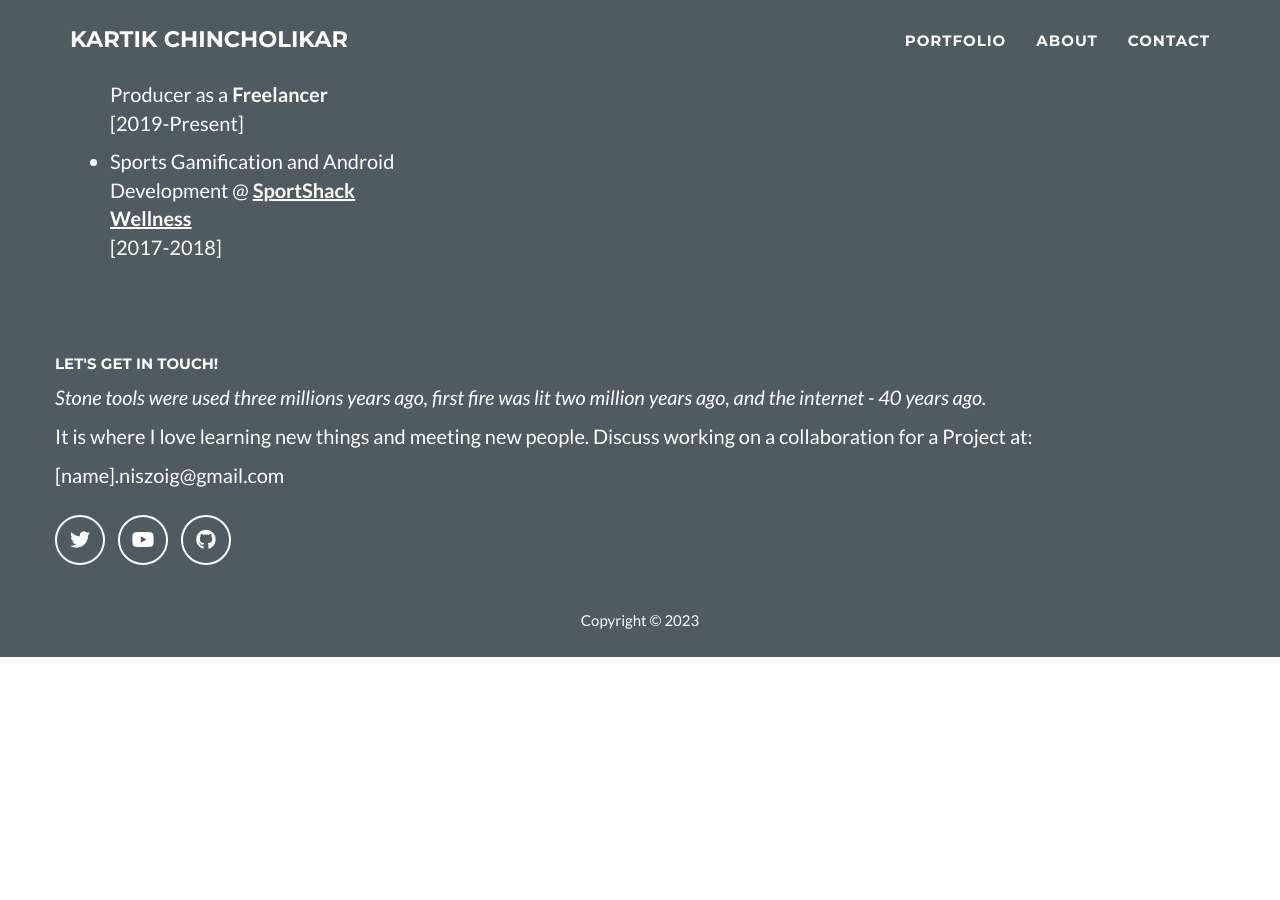
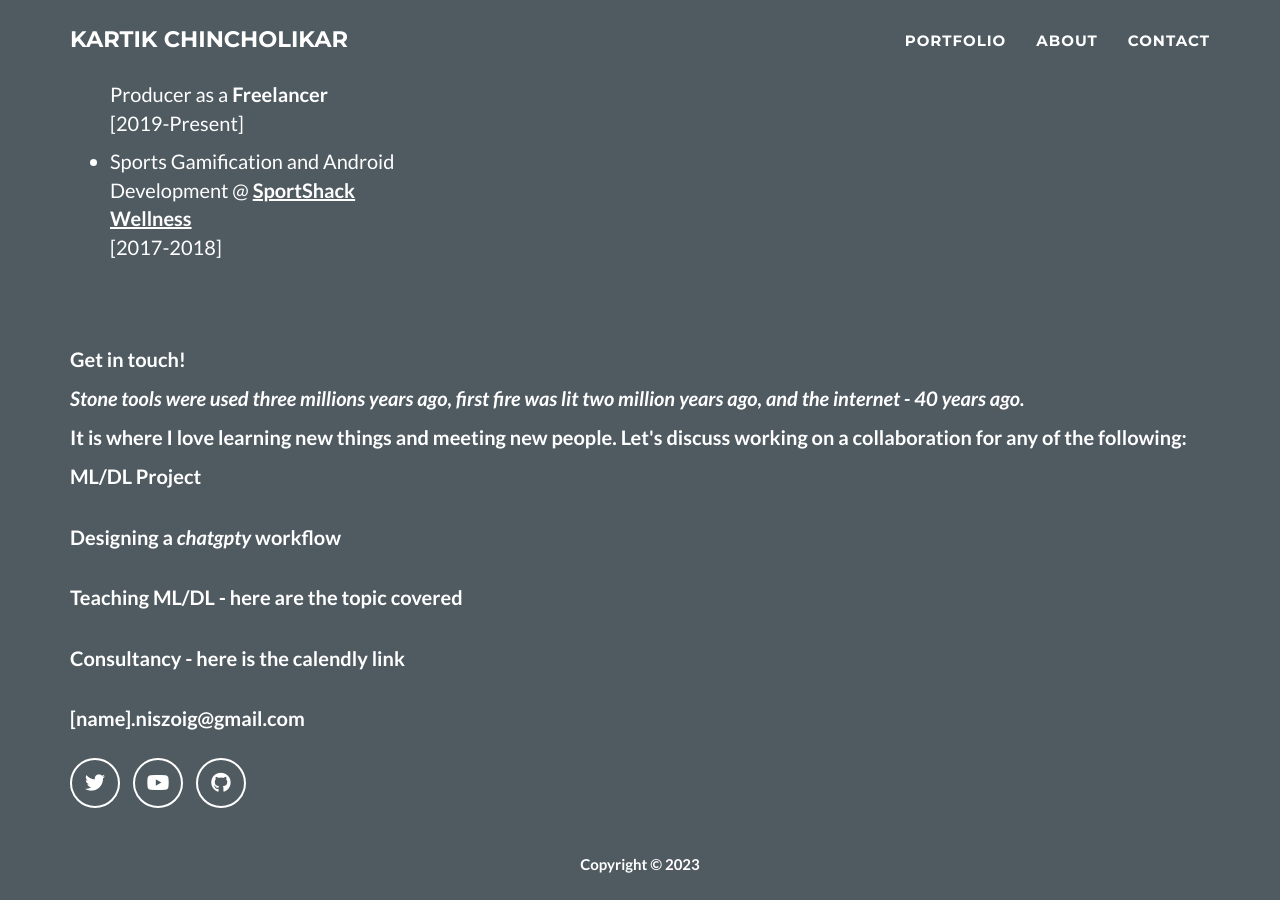
Before and after one commit to kartikchincholikar/kartikchincholikar.github.io, a Jekyll site: the page built from _posts/2014-07-17-Simulations in Statistical Learning Theory.markdown, in a window 1280 px wide and 900 px high, scrolled down 988 px. Built offline with Jekyll 4.4.1, drawn with Linux system fonts in a browser that asks for light colours; before the commit the page ends 1645 px from its top, so only the background shows below that.

Commit message:
Update contact_static.html

```diff
--- a/_includes/contact_static.html
+++ b/_includes/contact_static.html
@@ -2,9 +2,14 @@
 <section id="contact">
   <div class="container">
     <div class="row">
-        <p><h5>Let's get in touch!</h5></p>
+      <div class="col-lg-12">
+        <p><b>Get in touch!<b/></p>
         <p><i>Stone tools were used three millions years ago, first fire was lit two million years ago, and the internet - 40 years ago.</i><br></p>
-        <p>It is where I love learning new things and meeting new people. Discuss working on a collaboration for a Project at:<br></p>
+        <p>It is where I love learning new things and meeting new people. Let's discuss working on a collaboration for any of the following:<br></p>
+        <p>ML/DL Project</p><br>
+        <p>Designing a <i>chatgpty</i> workflow</p><br>
+        <p>Teaching ML/DL - here are the topic covered</p><br>
+        <p>Consultancy - here is the calendly link</p><br>
         <p>[name].niszoig@gmail.com</p>
         <ul class="list-inline">
           {% for network in site.social %}
@@ -14,7 +19,7 @@
           </li>
           {% endfor %}
         </ul>
-
+      </div>
     </div>
   </div>
 </section>
```
